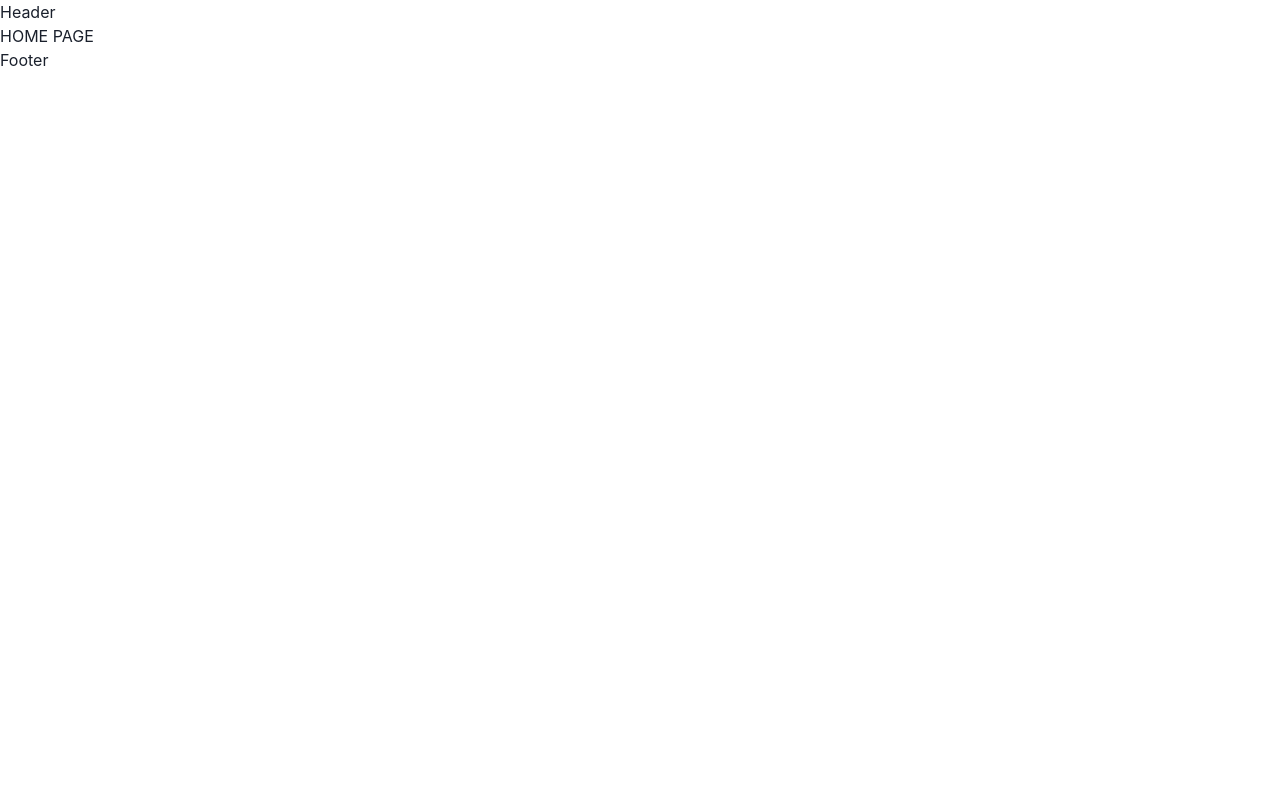
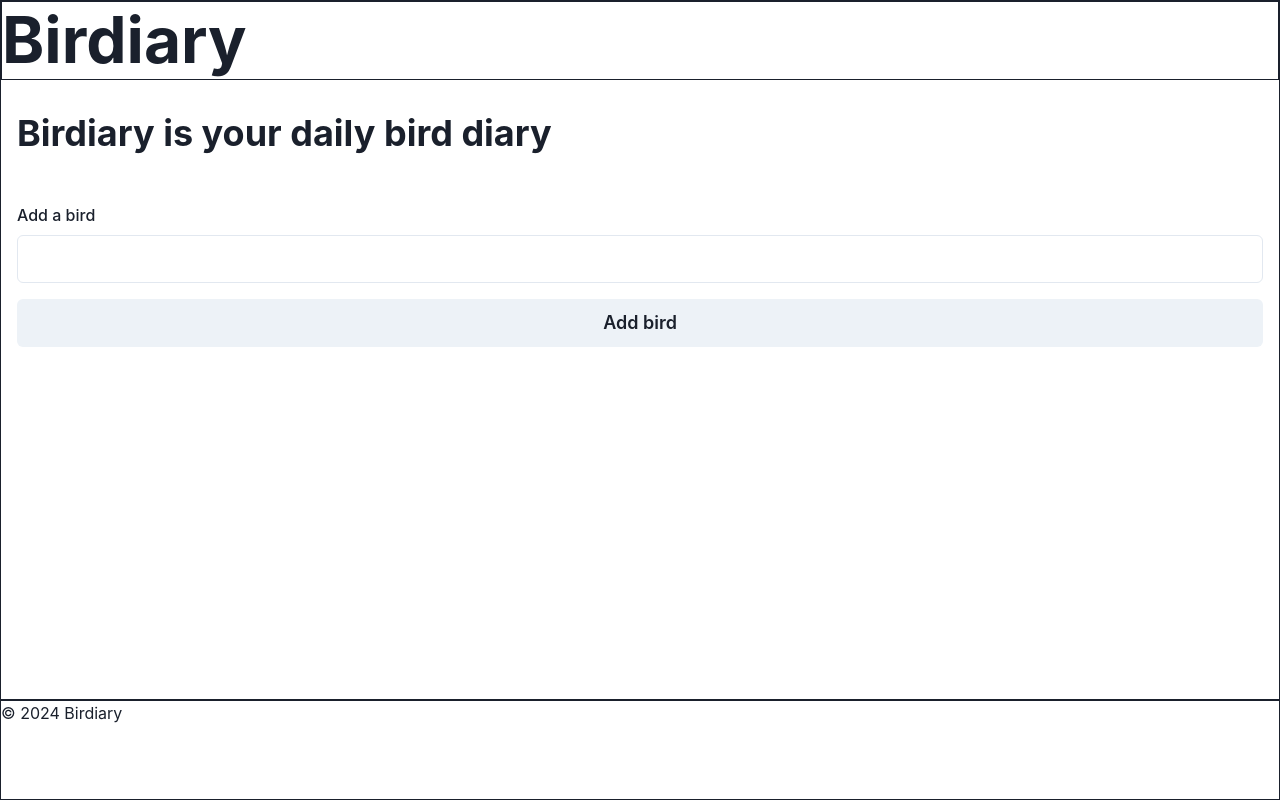
Before and after one commit to tdkent/birdiary, a React (Vite) app in the folder client/: page / in a window 1280 px wide. Built offline with nearby package versions, Linux system fonts and the light colour scheme.

Commit message:
add Home page, pages path alias, update Layout.jsx

```diff
--- a/client/src/App.tsx
+++ b/client/src/App.tsx
@@ -1,6 +1,7 @@
 import { createBrowserRouter, RouterProvider } from 'react-router-dom';
 
 import Layout from '@layouts/Layout';
+import Home from '@pages/Home';
 
 const router = createBrowserRouter([
   {
@@ -9,7 +10,7 @@ const router = createBrowserRouter([
     children: [
       {
         index: true,
-        element: <div>HOME PAGE</div>
+        element: <Home />
       },
       {
         path: 'diary',
--- a/client/src/layouts/Layout.tsx
+++ b/client/src/layouts/Layout.tsx
@@ -1,13 +1,24 @@
+import { Box, Flex, Heading, Text } from '@chakra-ui/react';
 import { Outlet } from 'react-router-dom';
 
 export default function Layout() {
   return (
-    <div>
-      <header>Header</header>
-      <main>
-        <Outlet />
-      </main>
-      <footer>Footer</footer>
-    </div>
+    <Box w="100%">
+      <Box minH="calc(100vh - 100px)" border="1px">
+        <Flex as="header" border="1px" justify="space-between">
+          <Heading
+            as="h1"
+            fontSize={{ base: '24px', md: '40px', lg: '56px', xl: '64px' }}>
+            Birdiary
+          </Heading>
+        </Flex>
+        <Box as="main" maxW="container.xl" mx="auto" p="2rem 1rem">
+          <Outlet />
+        </Box>
+      </Box>
+      <Box as="footer" h="100px" border="1px">
+        <Text>&copy; 2024 Birdiary</Text>
+      </Box>
+    </Box>
   );
 }
--- /dev/null
+++ b/client/src/pages/Home.tsx
@@ -0,0 +1,26 @@
+import {
+  Box,
+  VStack,
+  Heading,
+  FormControl,
+  FormLabel,
+  Input,
+  Button
+} from '@chakra-ui/react';
+
+export default function Home() {
+  return (
+    <Box>
+      <Heading as="h2">Birdiary is your daily bird diary</Heading>
+      <VStack as="form" my="3rem" spacing="1rem">
+        <FormControl>
+          <FormLabel>Add a bird</FormLabel>
+          <Input size="lg" />
+        </FormControl>
+        <Button size="lg" w="full">
+          Add bird
+        </Button>
+      </VStack>
+    </Box>
+  );
+}
--- a/client/tsconfig.json
+++ b/client/tsconfig.json
@@ -21,7 +21,8 @@
     "noFallthroughCasesInSwitch": true,
     "paths": {
       "@components/*": ["./src/components/*"],
-      "@layouts/*": ["./src/layouts/*"]
+      "@layouts/*": ["./src/layouts/*"],
+      "@pages/*": ["./src/pages/*"]
     }
   },
   "include": ["src", "./jest-setup.ts"],
--- a/client/vite.config.ts
+++ b/client/vite.config.ts
@@ -9,7 +9,8 @@ export default defineConfig({
     alias: {
       '@': path.resolve(__dirname, './src'),
       '@layouts': path.resolve(__dirname, './src/layouts'),
-      '@components': path.resolve(__dirname, './src/components')
+      '@components': path.resolve(__dirname, './src/components'),
+      '@pages': path.resolve(__dirname, './src/pages')
     }
   }
 });
```
